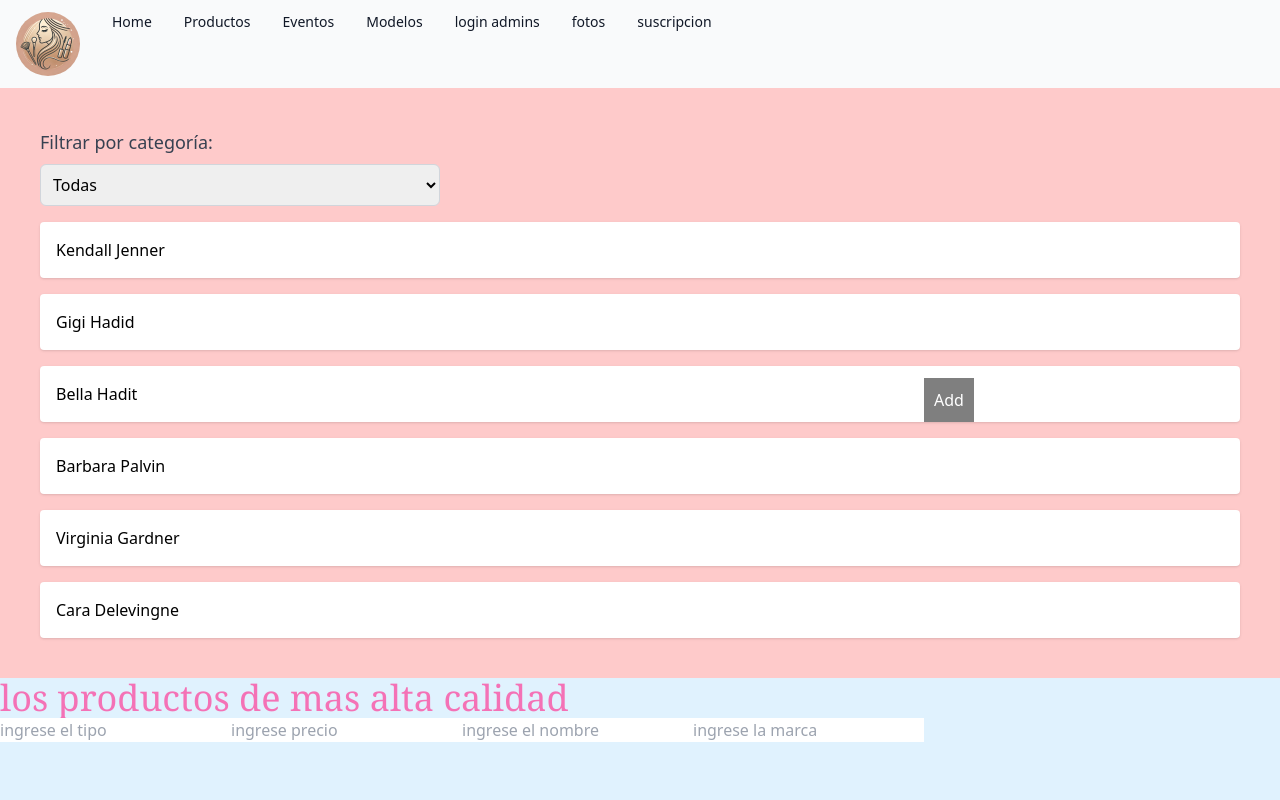
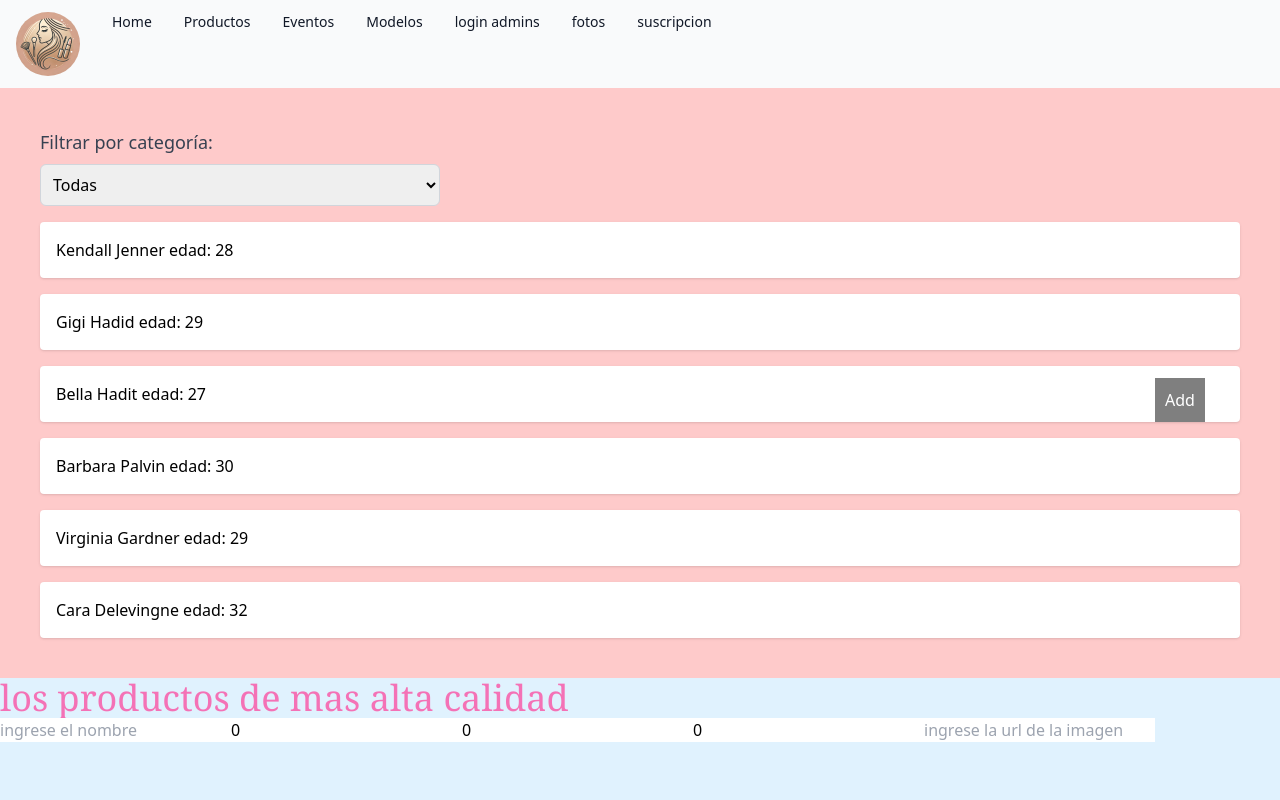
Before and after one commit to jero4204/MidTermExamWeb, a React (Vite) app: page /Models in a window 1280 px wide. Shown: the top 800 px of the page. Built offline with nearby package versions, Linux system fonts and the light colour scheme.

Commit message:
agregado imagenes modelos y la lista

```diff
--- a/src/components/Models.tsx
+++ b/src/components/Models.tsx
@@ -9,10 +9,11 @@ export const Models = () => {
       nombre: '',
       edad: 0,
       añosExperiencia: 0,
-      estatura: 0
+      estatura: 0,
+      imagen: ''
 
     });
-    const {nombre,edad,añosExperiencia,estatura} = modelo;
+    const {nombre,edad,añosExperiencia,estatura,imagen} = modelo;
     const handleChange = (e: React.ChangeEvent<HTMLInputElement>) => {
       setModelo({
         ...modelo,
@@ -53,9 +54,6 @@ export const Models = () => {
           onChange={handleFilterChange} // Evento para manejar los cambios en el select
         >
           <option value="all">Todas</option>
-          <option value="Base">Categoría 1</option>
-          <option value="Rubor">Categoría 2</option>
-          <option value="Corrector">Categoría 3</option>
         </select>
       </div>
 
@@ -65,7 +63,7 @@ export const Models = () => {
           .filter((modelo) => filter === 'all' || modelo.nombre === filter) // Filtra los elementos según la categoría seleccionada
           .map((modelo) => (
             <div key={modelo.id} className="p-4 bg-white rounded shadow">
-              {modelo.nombre} {/* Muestra el nombre del elemento */}
+              {modelo.nombre} edad: {modelo.edad} {/* Muestra el nombre del elemento */}
             </div>
           ))}
       </div>
@@ -76,30 +74,37 @@ export const Models = () => {
           </div>
 
          <input type="text"
-      placeholder="ingrese el tipo"
-      // value={tipoMaquillaje}
-       id="tipoMaquillaje"
-       name="tipoMaquillaje"
+      placeholder="ingrese el nombre"
+       value={nombre}
+       id="nombre"
+       name="nombre"
        onChange={handleChange}/>
       <input type="number"
-      placeholder="ingrese precio"
-      // value={precio}
-       id="precio"
-       name="precio"
+      placeholder="ingrese edad"
+       value={edad}
+       id="edad"
+       name="edad"
        onChange={handleChange}/>
-      <input type="text"
-      name="nombre"
-      id="nombre"
-      placeholder="ingrese el nombre"
-      value={nombre}
+      <input type="number"
+      name="añosExperiencia"
+      id="AñosExperiencia"
+      placeholder="ingrese los años de exp."
+      value={añosExperiencia}
       onChange={handleChange}
       className="input"/>
-      <input type="text"
-      placeholder="ingrese la marca"
-      // value={marca}
-       id="marca"
-       name="marca"
+      <input type="number"
+      placeholder="ingrese la estatura"
+       value={estatura}
+       id="estatura"
+       name="estatura"
        onChange={handleChange}/>
+       <input type="text"
+        name="imagen"
+        id="imagen"
+        placeholder="ingrese la url de la imagen"
+        value={imagen}
+        onChange={handleChange}
+        className="input"/>
       <button onClick={addModelo} className="button button-primary">Add</button>
 
         </>
--- a/src/database/modelosdata.ts
+++ b/src/database/modelosdata.ts
@@ -6,41 +6,47 @@ export const modelosData: Modelos[] = [
         nombre: "Kendall Jenner",
         edad: 28,
         añosExperiencia: 18,
-        estatura: 1.80
+        estatura: 1.80,
+        imagen : "kendall1.webp"
     },
     {
         id: 2,
         nombre: "Gigi Hadid",
         edad: 29,
         añosExperiencia: 20,
-        estatura: 1.80
+        estatura: 1.80,
+        imagen: "hadid1.jpg"
     },
     {
         id: 3,
         nombre: "Bella Hadit",
         edad: 27,
         añosExperiencia: 10,
-        estatura: 1.75
+        estatura: 1.75,
+        imagen: "bella1.jpg"
     },
     {
         id: 4,
         nombre: "Barbara Palvin",
         edad: 30,
         añosExperiencia: 22,
-        estatura: 1.75
+        estatura: 1.75,
+        imagen: "barbara1.jpg"
     },
     {
         id: 5,
         nombre: "Virginia Gardner",
         edad: 29,
         añosExperiencia: 13,
-        estatura: 1.73
+        estatura: 1.73,
+        imagen: "gardner1.jpg"
     },
     {
         id: 6,
         nombre: "Cara Delevingne",
         edad: 32,
         añosExperiencia: 15,
-        estatura: 1.73
+        estatura: 1.73,
+        imagen: "delevingne1.jpg"
     }
 ]
--- a/src/models/modelos.ts
+++ b/src/models/modelos.ts
@@ -4,4 +4,5 @@ export interface Modelos {
     edad: number;
     añosExperiencia: number;
     estatura: number;
+    imagen: string;
 }
```
